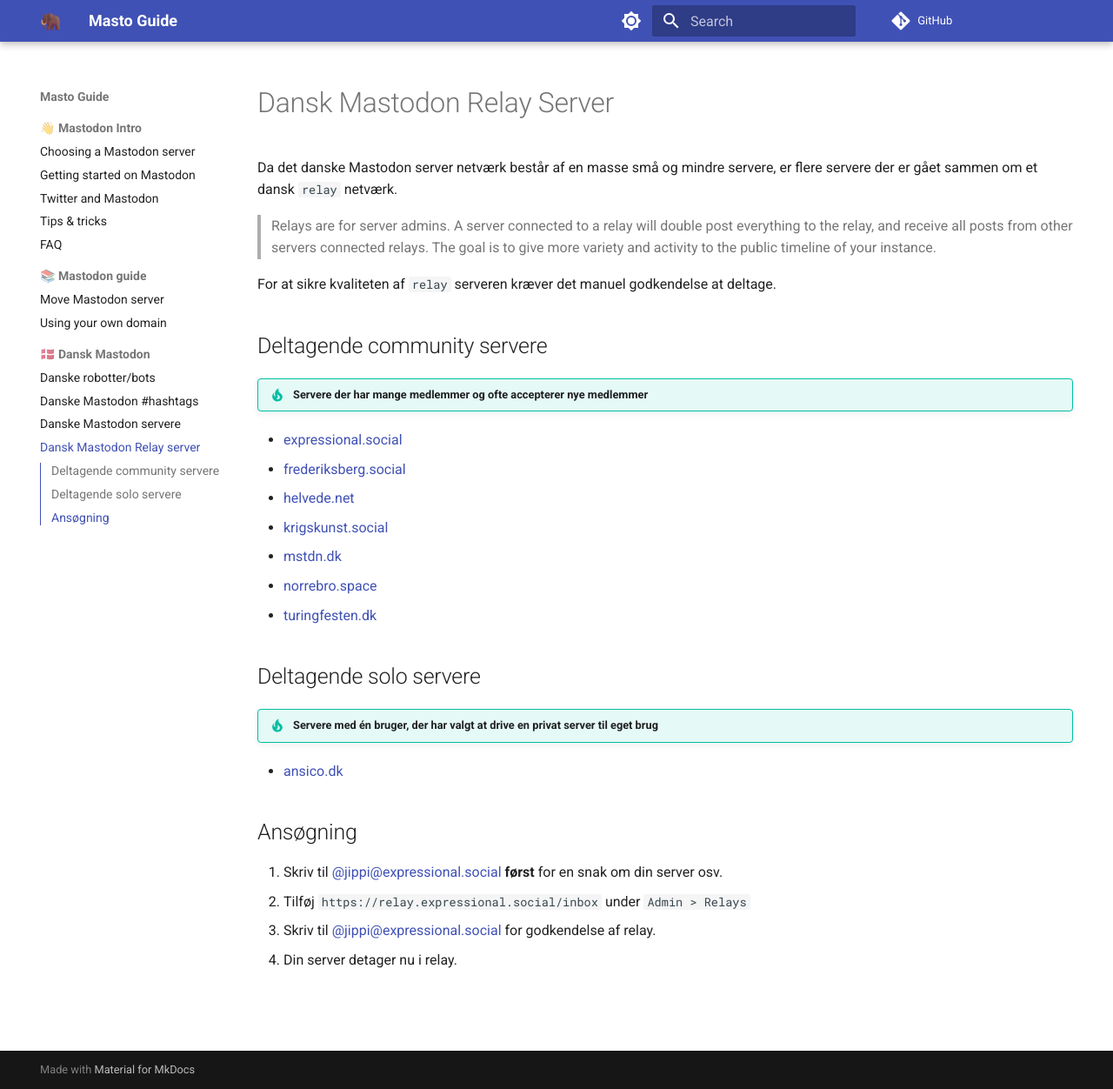
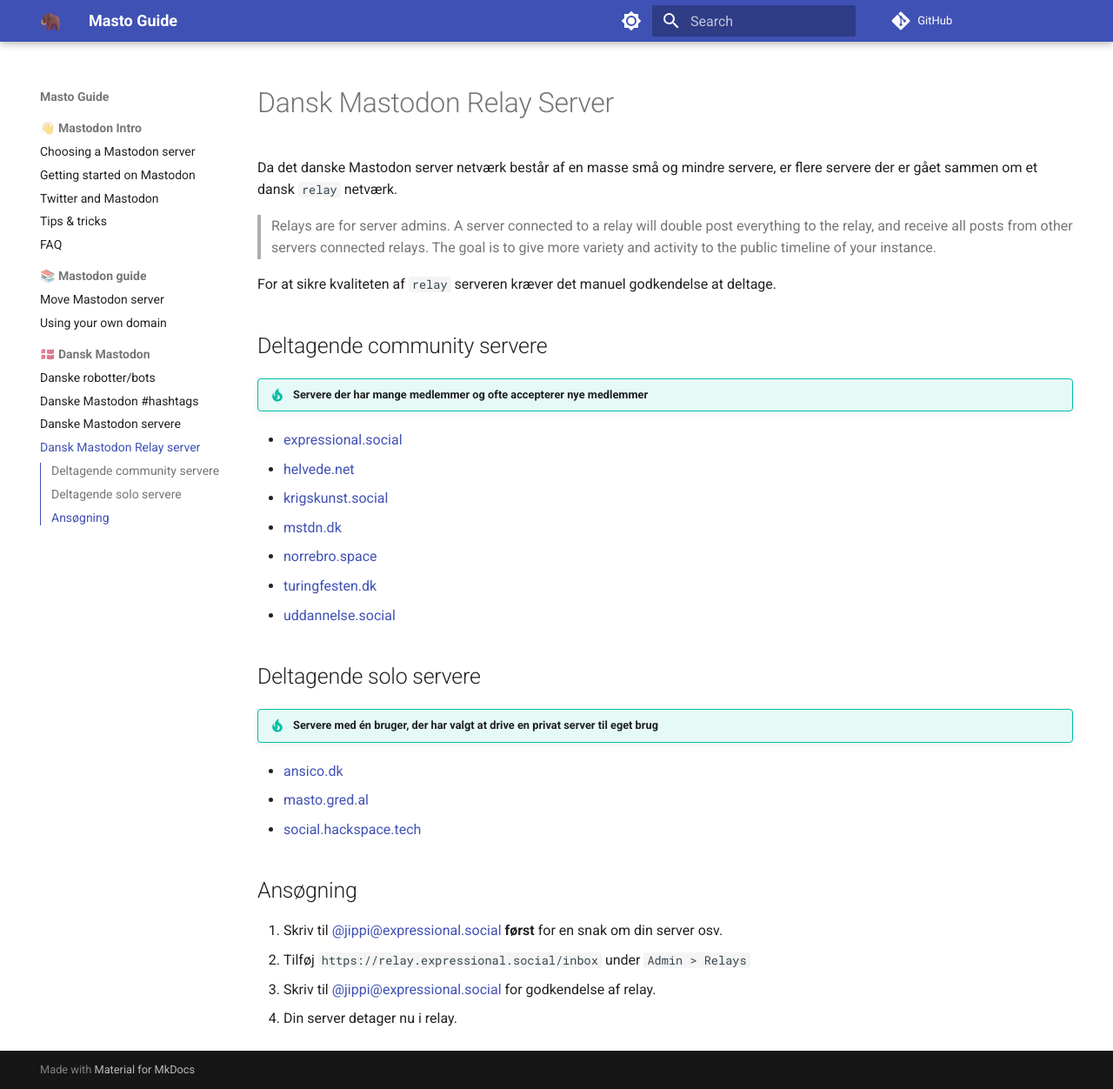
Before and after one commit to jippi/masto-guide, an MkDocs documentation site: the page built from docs/dk/relay.md, in a window 1280 px wide and 1252 px high. Shown: the whole window at 87% size. Built offline with MkDocs 1.6.1 and Material for MkDocs 9.7.7, drawn with Linux system fonts in a browser that asks for light colours; comment, search, counter and statistics services are not loaded.

Commit message:
Update relay.md
sync list with reality

```diff
--- a/docs/dk/relay.md
+++ b/docs/dk/relay.md
@@ -11,18 +11,20 @@ For at sikre kvaliteten af `relay` serveren kræver det manuel godkendelse at de
 !!! tip "Servere der har mange medlemmer og ofte accepterer nye medlemmer"
 
 - [expressional.social](https://expressional.social/){target=_blank}
-- [frederiksberg.social](https://frederiksberg.social/){target=_blank}
 - [helvede.net](https://helvede.net/){target=_blank}
 - [krigskunst.social](https://krigskunst.social/){target=_blank}
 - [mstdn.dk](https://mstdn.dk/){target=_blank}
 - [norrebro.space](https://norrebro.space/){target=_blank}
 - [turingfesten.dk](https://turingfesten.dk/){target=_blank}
+- [uddannelse.social](https://uddannelse.social){target=_blank}
 
 ## Deltagende solo servere
 
 !!! tip "Servere med én bruger, der har valgt at drive en privat server til eget brug"
 
 - [ansico.dk](https://ansico.dk/){target=_blank}
+- [masto.gred.al](https://masto.gred.al){target=_blank}
+- [social.hackspace.tech](https://social.hackspace.tech/){target=_blank}
 
 ## Ansøgning
 
```
